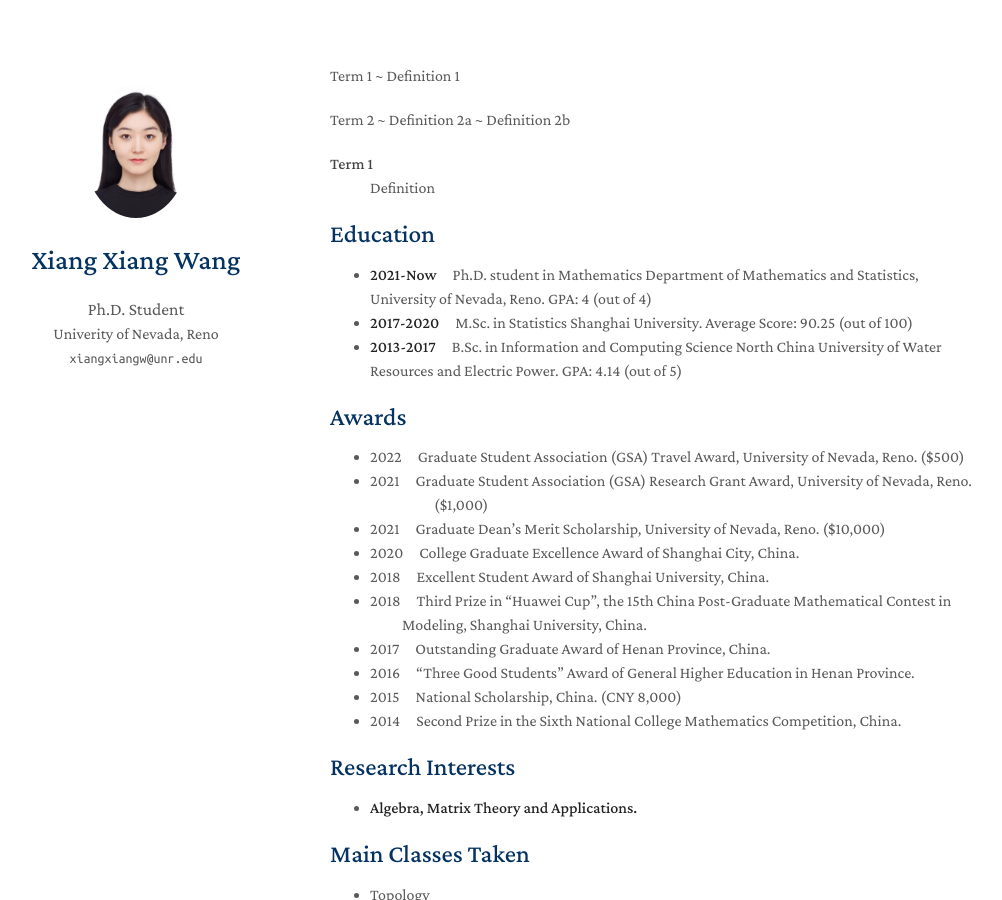
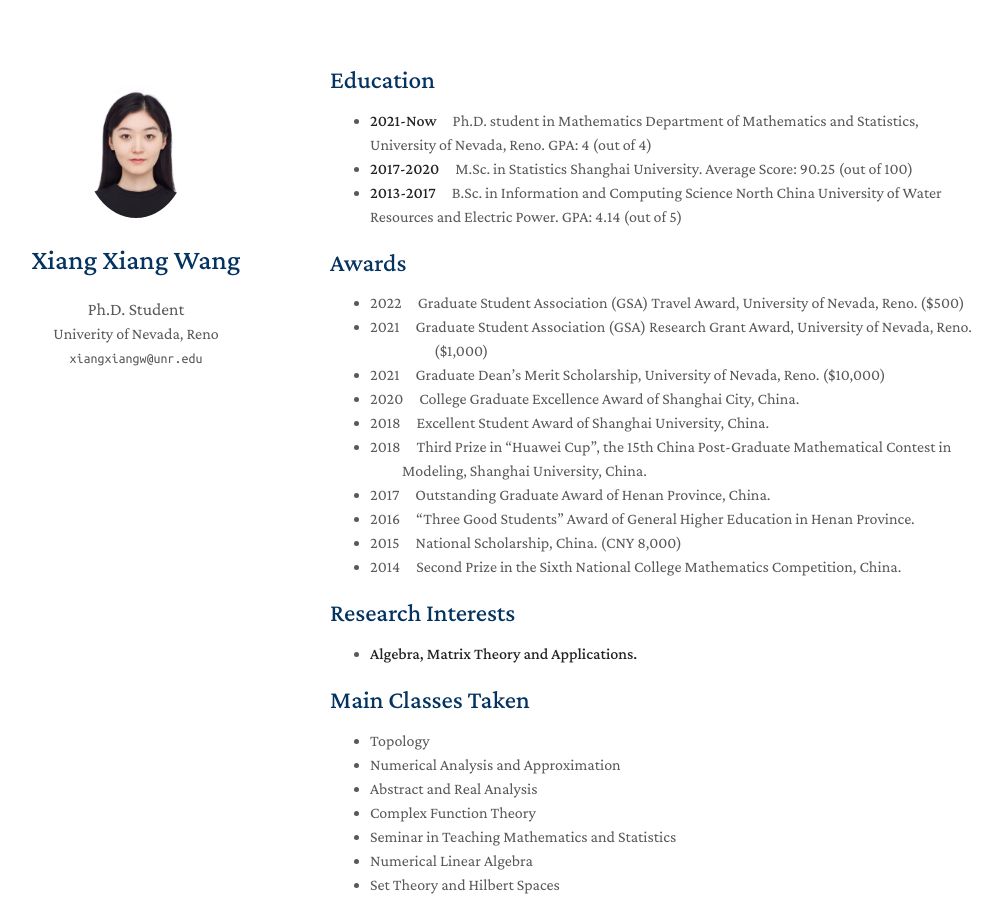
Before and after one commit to yaoyao-liu/minimal-light, a Jekyll site: the page built from index.md, in a window 1280 px wide and 900 px high. Shown: the whole window, without its empty margins (140-1142 px from the left). Built offline with Jekyll 4.4.1, drawn with Linux system fonts in a browser that asks for light colours; nearby versions of some CDN libraries; a style sheet for code colours, icons or effects is not loaded; our own code applies the rules of GitHub Pages for plain Markdown files.

Commit message:
Update index.md

```diff
--- a/index.md
+++ b/index.md
@@ -2,22 +2,11 @@
 layout: homepage
 ---
 
- Term 1
-  ~ Definition 1
-
-Term 2
-  ~ Definition 2a
-  ~ Definition 2b
-
-
-Term 1
-
-:   Definition
 
 
 ## Education
 - **2021-Now**&emsp;Ph.D. student in Mathematics Department of Mathematics and Statistics,
-  University of Nevada, Reno. GPA: 4 (out of 4)
+  &emsp;&emsp;&emsp;University of Nevada, Reno. GPA: 4 (out of 4)
 - **2017-2020**&emsp;M.Sc. in Statistics Shanghai University. Average Score: 90.25 (out of 100)
 - **2013-2017**&emsp;B.Sc. in Information and Computing Science North China University of Water Resources and Electric Power. GPA: 4.14 (out of 5)
 
```
